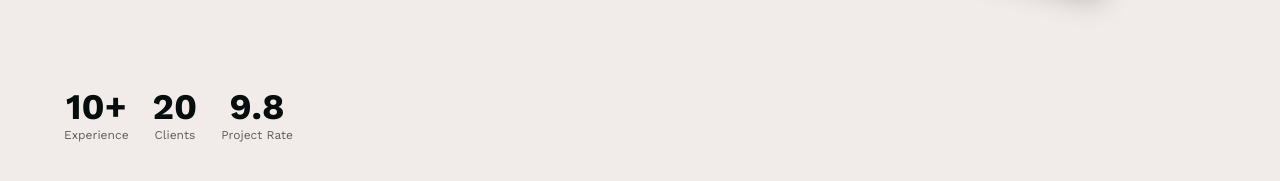
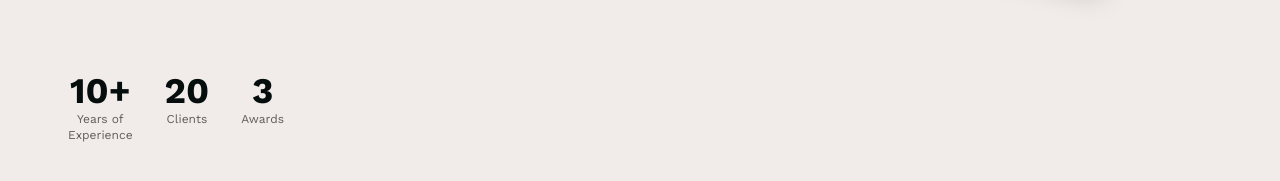
Before and after one commit to lucas-dash/Photography-Portfolio, a Next.js app: page / in a window 1280 px wide. Shown: the part 537-718 px from the top of the page. Built offline with nearby package versions, Linux system fonts and the light colour scheme.

Commit message:
counting numbers

```diff
--- /dev/null
+++ b/src/Hooks/useCounter.tsx
@@ -0,0 +1,15 @@
+import { motion, animate, useMotionValue, useTransform } from 'framer-motion';
+import { useEffect } from 'react';
+
+export default function useCounter(numb: number, dura: number) {
+  const count = useMotionValue(0);
+  const rounded = useTransform(count, Math.round);
+
+  useEffect(() => {
+    const animation = animate(count, numb, { duration: dura });
+
+    return animation.stop;
+  }, [count, dura, numb]);
+
+  return <motion.span>{rounded}</motion.span>;
+}
--- a/src/components/Testimonials.tsx
+++ b/src/components/Testimonials.tsx
@@ -1,24 +1,34 @@
+import useCounter from '@/Hooks/useCounter';
 import { Button } from './ui/button';
 
 export default function Testimonials() {
+  const clients = useCounter(20, 1.5);
+  const experience = useCounter(10, 1.5);
+  const awards = useCounter(3, 0.5);
+
   return (
     <section className="flex flex-col items-center gap-5 md:gap-10 md:px-16 md:w-max ">
       <article className="flex items-start gap-6 w-full justify-center md:justify-start">
-        <div className="flex flex-col items-center">
-          <p className="font-bold text-3xl md:text-4xl">10+</p>
-          <p className="text-text-gray text-xs">Experience</p>
+        <div className="flex flex-col items-center px-1">
+          <p className="font-bold text-3xl md:text-4xl">{experience}+</p>
+          <p className="text-text-gray text-xs text-center">
+            Years of <br /> Experience
+          </p>
         </div>
-        <div className="flex flex-col items-center">
-          <p className="font-bold text-3xl md:text-4xl">20</p>
+        <div className="flex flex-col items-center px-1">
+          <p className="font-bold text-3xl md:text-4xl">{clients}</p>
           <p className="text-text-gray text-xs">Clients</p>
         </div>
-        <div className="flex flex-col items-center">
-          <p className="font-bold text-3xl md:text-4xl">9.8</p>
-          <p className="text-text-gray text-xs">Project Rate</p>
+        <div className="flex flex-col items-center px-1">
+          <p className="font-bold text-3xl md:text-4xl">{awards}</p>
+          <p className="text-text-gray text-xs">Awards</p>
         </div>
       </article>
 
-      <Button variant={'ghost'} className="border border-secondary rounded-xl">
+      <Button
+        variant={'ghost'}
+        className="border border-secondary rounded-xl hover:bg-secondary hover:text-text-light"
+      >
         Discover
       </Button>
     </section>
```
